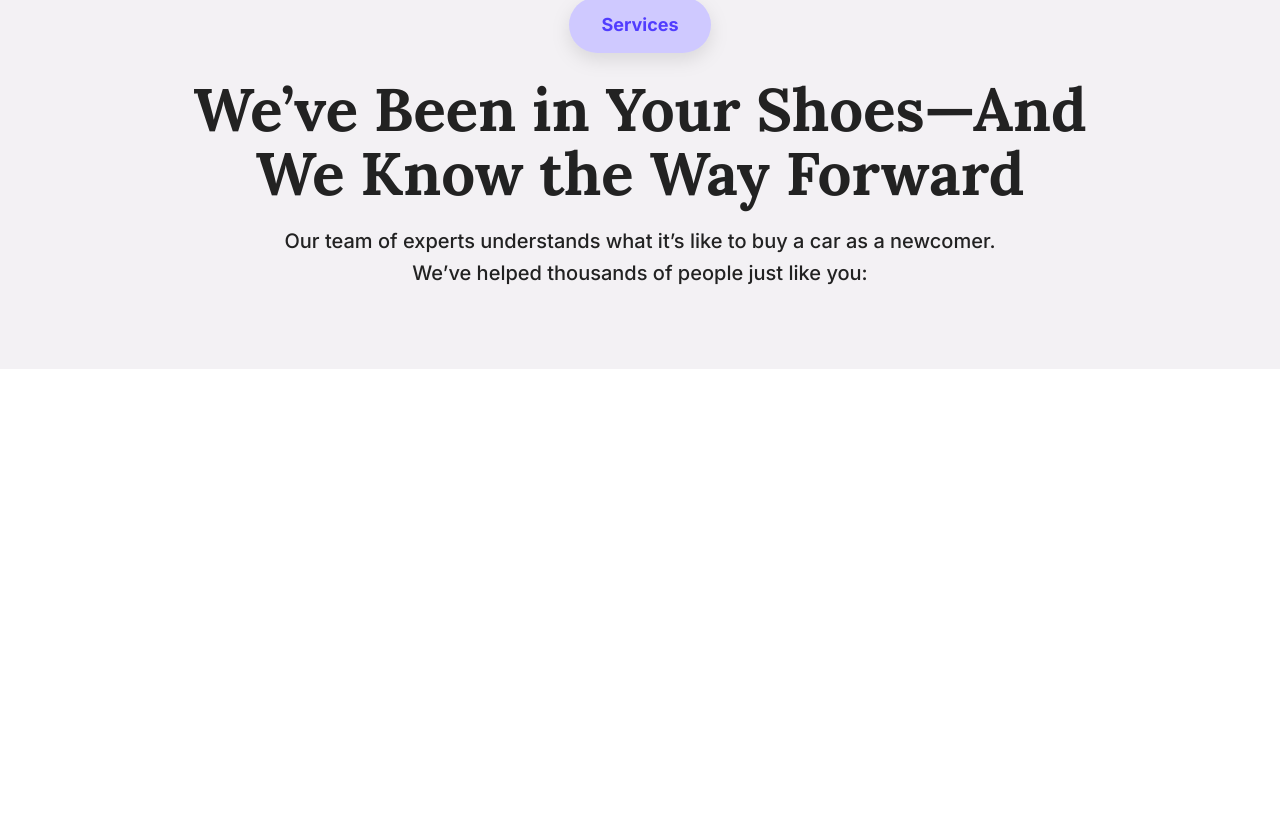
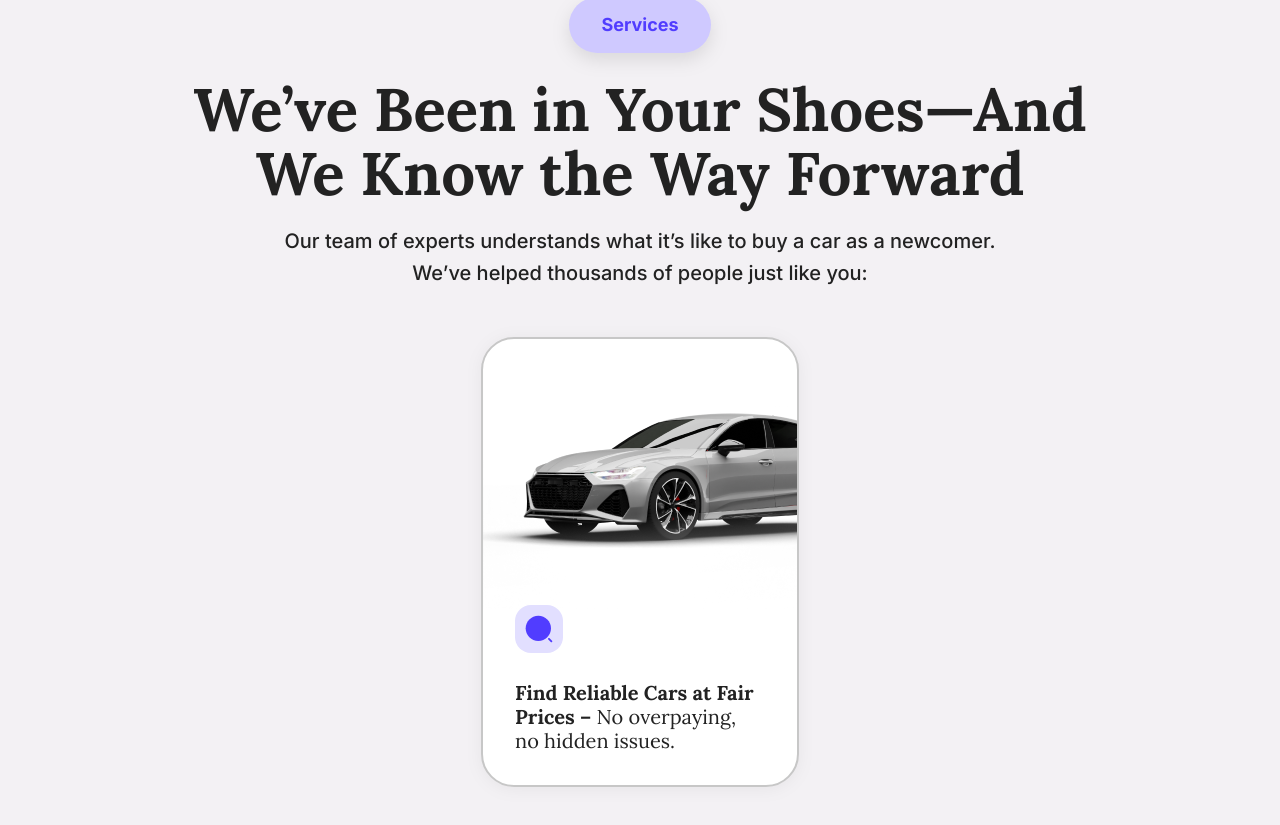
Before and after one commit to Faysel-Abdella/AutoHelp, a Next.js app: page / in a window 1280 px wide. Shown: the part 883-1708 px from the top of the page. Before the commit the page ends 1252 px from the top, so only its background shows below. Built offline with nearby package versions, Linux system fonts and the light colour scheme.

Commit message:
feat: add image and content to ServicesSection for enhanced service presentation

```diff
--- a/src/app/sections/ServicesSection.tsx
+++ b/src/app/sections/ServicesSection.tsx
@@ -1,5 +1,6 @@
 import React from "react";
 import SectionHeader from "../components/SectionHeader";
+import Image from "next/image";
 
 const ServicesSection = () => {
   return (
@@ -17,6 +18,27 @@ const ServicesSection = () => {
         newcomer. <br />
         We&rsquo;ve helped thousands of people just like you:
       </p>
+
+      <div className="mt-12 flex items-center justify-center gap-6">
+        <div className="bg-white h-[450px] w-[318px] p-8 bg-[url(/backgrounds/service-car.png)] border-2 border-card drop-shadow-card rounded-large flex items-end ">
+          <div>
+            <Image
+              src={"/icons/search-normal.svg"}
+              width={48}
+              height={48}
+              alt="Find Reliable Cars at Fair Prices"
+              loading="lazy"
+            />
+
+            <h4 className="mt-7 font-lora font-bold text-xl leading-6 text-foreground">
+              Find Reliable Cars at Fair Prices –{" "}
+              <span className="font-normal">
+                No overpaying, no hidden issues.
+              </span>
+            </h4>
+          </div>
+        </div>
+      </div>
     </section>
   );
 };
```
Also changed, not shown: public/backgrounds/service-car.png (added).
